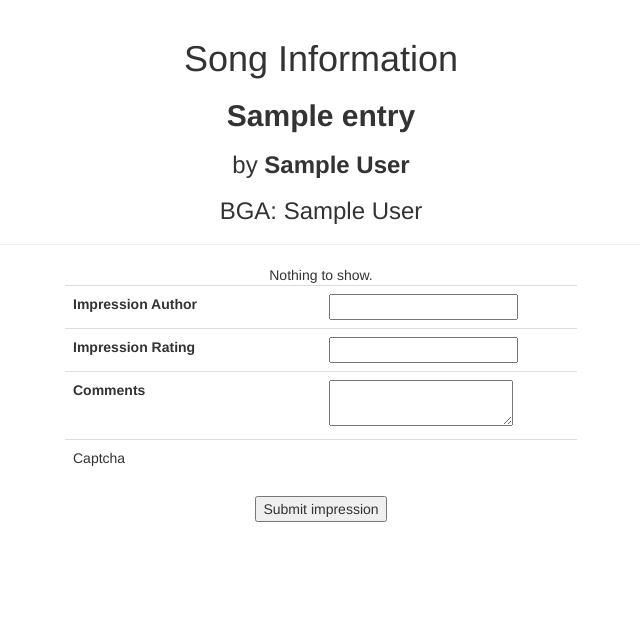
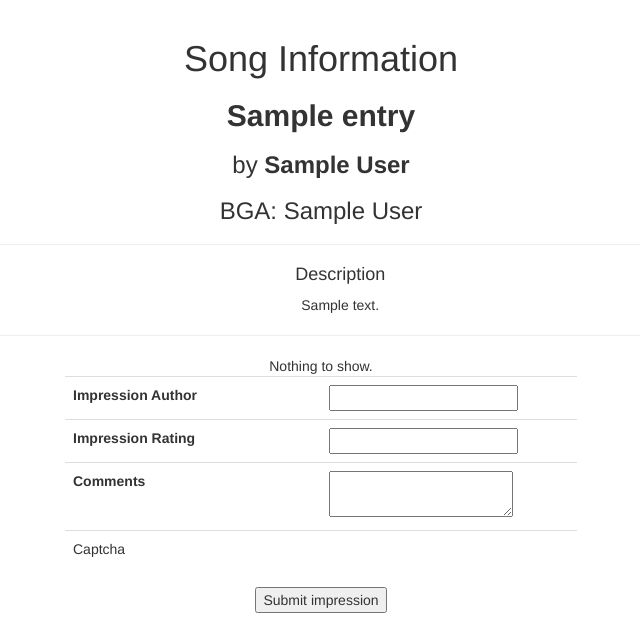
Before and after one commit to zardoru/becgi, a Flask app: page /impressions/id/1 in a window 1280 px wide. Shown: the part 383-1006 px from the top of the page, without its empty margins (319-959 px from the left). Before the commit the page ends 905 px from the top, so only its background shows below. Run offline with Flask 2, Linux system fonts and the light colour scheme; tables that the repository leaves empty hold one stand-in row (values such as "Sample post"); parts of the project's set-up code (start-up, migrations or seed data) failed here and were passed over; some libraries are stand-ins or nearby versions.

Commit message:
add ignore, add description as field of entry

```diff
--- a/app.py
+++ b/app.py
@@ -18,7 +18,8 @@
 class SubmitForm(Form):
     bms_name = TextField("BMS name", validators=[DataRequired()])
     bms_author = TextField("BMS author(s) (comma separated)")
-    bga_author = TextField("BGA author(s) (comma separated)")
+    bga_author = TextField("BGA author(s) (comma separated, optional)")
+    description = TextAreaField("Description (1024 chars)")
     bms_link = URLField("BMS Download URL", validators=[url(), DataRequired()])
     captcha = RecaptchaField()
 
@@ -41,8 +42,9 @@
         name = form.bms_name.data
         author = form.bms_author.data
         bga_author = form.bga_author.data
+        description = form.description.data
         link = form.bms_link.data
-        database.insert_entry(name, author, bga_author, link)
+        database.insert_entry(name, author, bga_author, description, link)
         return render_template("submit_success.html", name=name, author=author, link=link, success=True)
     return render_template("submit_success.html", success=False)
 
--- a/database.py
+++ b/database.py
@@ -2,10 +2,11 @@
 from math import log10
 
 class Song(object):
-    def __init__(self, name, author, bga_author, link, id, cnt):
+    def __init__(self, name, author, bga_author, description, link, id, cnt):
         self.name = name
         self.author = author
         self.bga_author = bga_author
+        self.description = description
         self.link = link
         self.id = id
         self.impression_count = cnt
@@ -30,11 +31,11 @@
         c.execute(stmt)
     conn.close()
 
-def insert_entry(name, author, bga_author, link):
+def insert_entry(name, author, bga_author, description, link):
     conn = get_conn()
     c = conn.cursor()
-    c.execute('INSERT INTO entry VALUES (NULL,?,?,?,?)',
-              (name, author, bga_author, link))
+    c.execute('INSERT INTO entry VALUES (NULL,?,?,?,?,?)',
+              (name, author, bga_author, description, link))
     conn.commit()
     conn.close()
 
@@ -45,7 +46,7 @@
     for row in c.execute('SELECT * FROM entry'):
         cnt_cur = conn.cursor()
         for cnt_row in cnt_cur.execute("SELECT COUNT(*) FROM impression WHERE parent_entry=?", (row[0],)):
-            entries.append(Song(row[1], row[2], row[3], row[4], row[0], cnt_row[0]))
+            entries.append(Song(row[1], row[2], row[3], row[4], row[5], row[0], cnt_row[0]))
 
     conn.close()
     return entries
@@ -64,7 +65,7 @@
     for row in c.execute('SELECT * FROM entry WHERE id=?',(song_id,)):
         cnt_cur = conn.cursor()
         for cnt_row in cnt_cur.execute("SELECT COUNT(*) FROM impression WHERE parent_entry=?", (row[0],)):
-            return Song(row[1], row[2], row[3], row[4], row[0], cnt_row[0])
+            return Song(row[1], row[2], row[3], row[4], row[5], row[0], cnt_row[0])
 
 def get_song_rating(song_id):
     impressions = get_impressions(song_id)
--- a/database.sql
+++ b/database.sql
@@ -3,6 +3,7 @@
   name varchar(255),
   author varchar(255),
   bga_author varchar(255),
+  description varchar(1024),
   url varchar(255)
 );
 
--- a/templates/songimpressions.html
+++ b/templates/songimpressions.html
@@ -10,6 +10,11 @@
 {% endif %}
 <hr/>
 
+<div style="margin-left: 3%">
+<h4> Description </h4>
+<p>{{song.description}}</p>
+</div>
+<hr/>
 {% if impression_count == 0 %}
 <center>Nothing to show.</center>
 {% else %}
--- a/templates/submit.html
+++ b/templates/submit.html
@@ -11,6 +11,7 @@
 				<tr><td>{{form.bms_name.label}}</td><td>{{form.bms_name}}</td></tr>
 				<tr><td>{{form.bms_author.label}}</td><td>{{form.bms_author}}</td></tr>
 				<tr><td>{{form.bga_author.label}}</td><td>{{form.bga_author}}</td></tr>
+				<tr><td>{{form.description.label}}</td><td>{{form.description}}</td></tr>
 				<tr><td>{{form.bms_link.label}}</td><td>{{form.bms_link}}</td></tr>
 				<tr><td>Captcha</td><td>{{form.captcha}}</td></tr>
 			</table>
```
Also changed, not shown: 1 other file.
